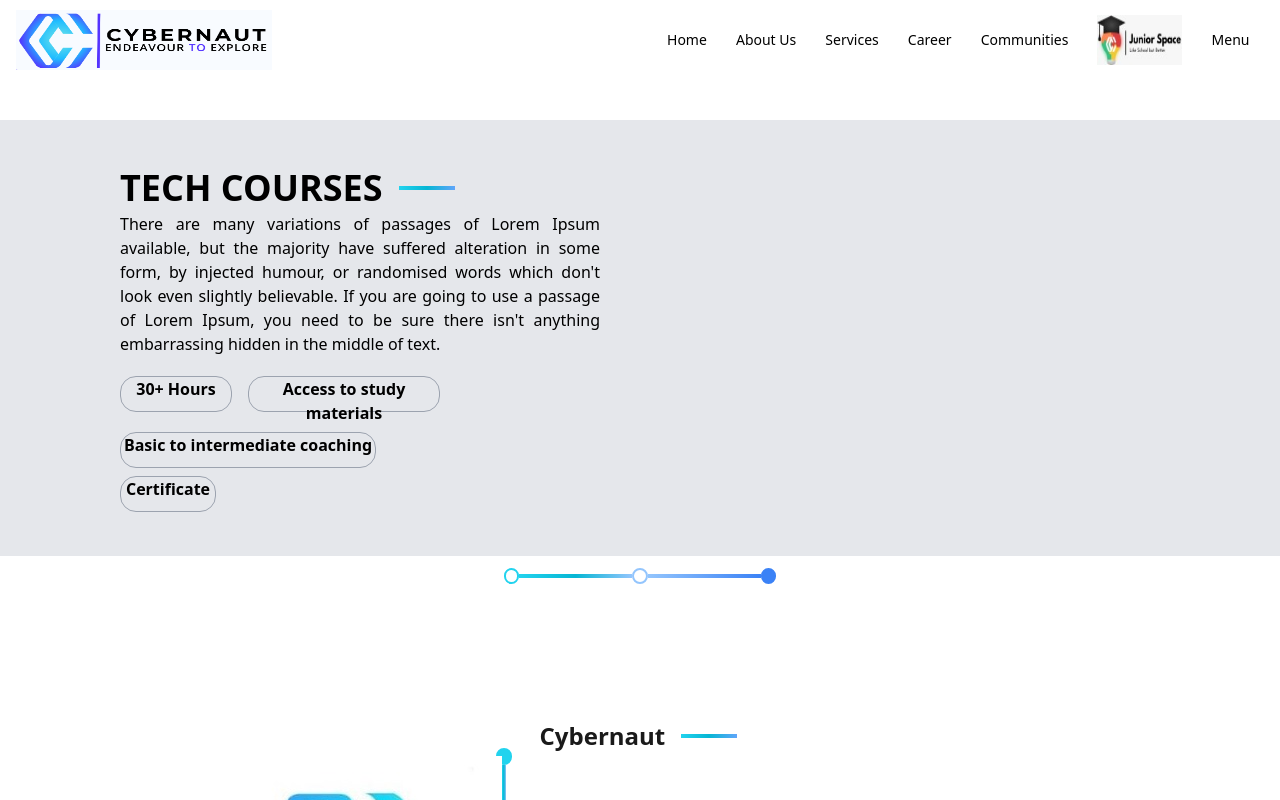
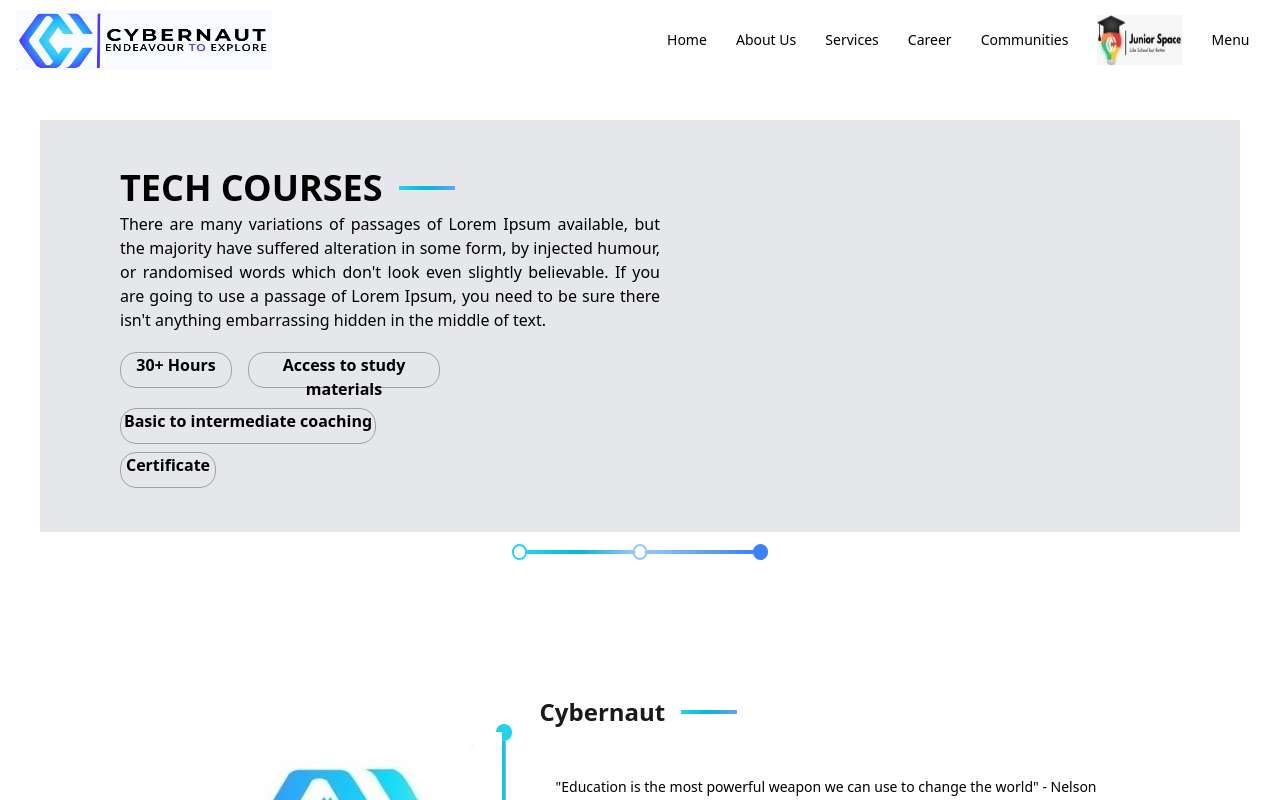
Before and after one commit to Gautham0718/Cybernaut-website, a Next.js app: page / in a window 1280 px wide. Shown: the top 800 px of the page. Built offline with nearby package versions, Linux system fonts and the light colour scheme.

Commit message:
Update NewSlider.tsx

```diff
--- a/components/NewSlider.tsx
+++ b/components/NewSlider.tsx
@@ -92,8 +92,8 @@ const NewSlider: React.FC = () => {
           </div>
         </div>
         <div className="h-full bg-gray-200  m-10">
-        <div className=" inline-block flex-row align-middle items-center ml-20">
-        <div className=" pl-10 w-[50%] pr-20">
+        <div className=" inline-block flex-row align-middle items-center ml-10">
+        <div className=" pl-10 w-[50%]">
             <div className="text-justify gap-y-4 mt-12">
           <div className="flex items-center gap-x-4">
             <p className=" text-4xl font-bold">TECH COURSES</p>
```
